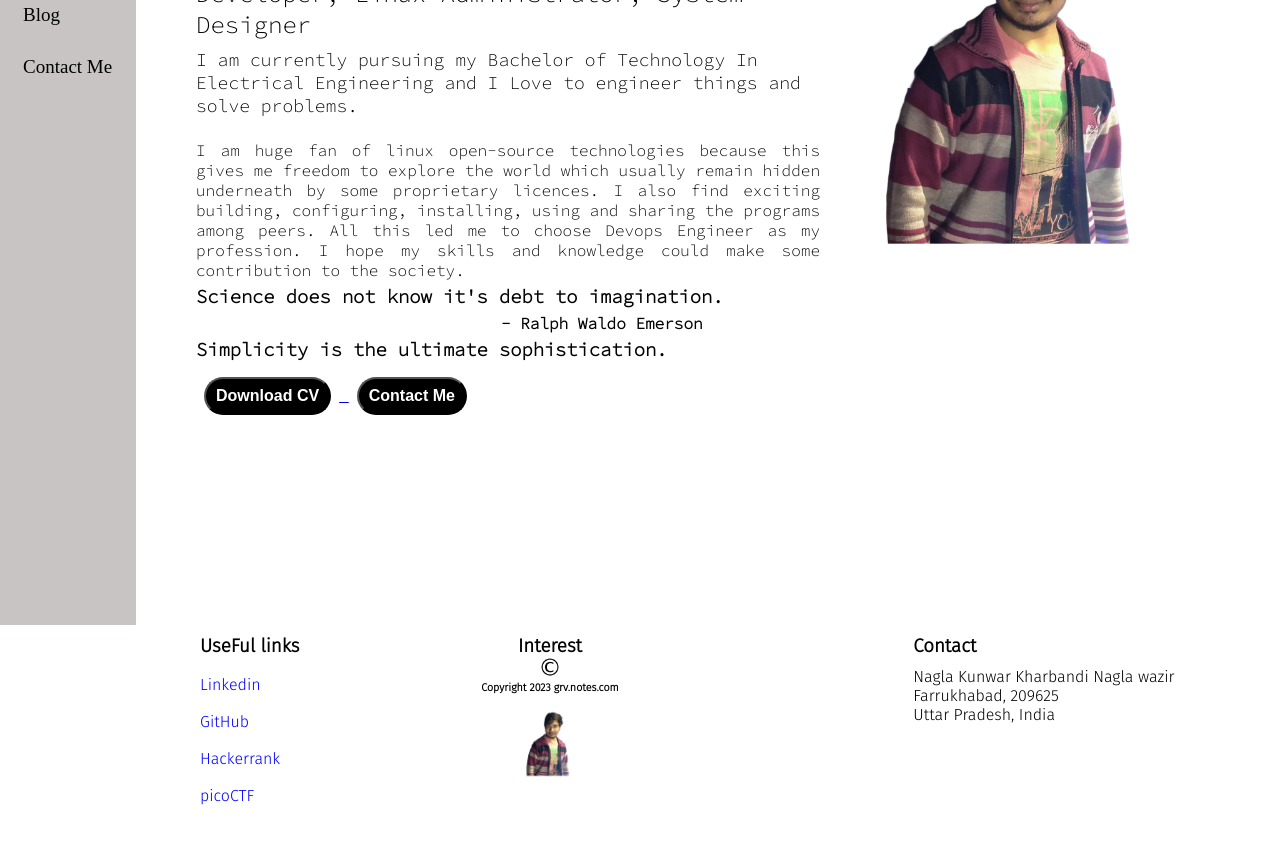
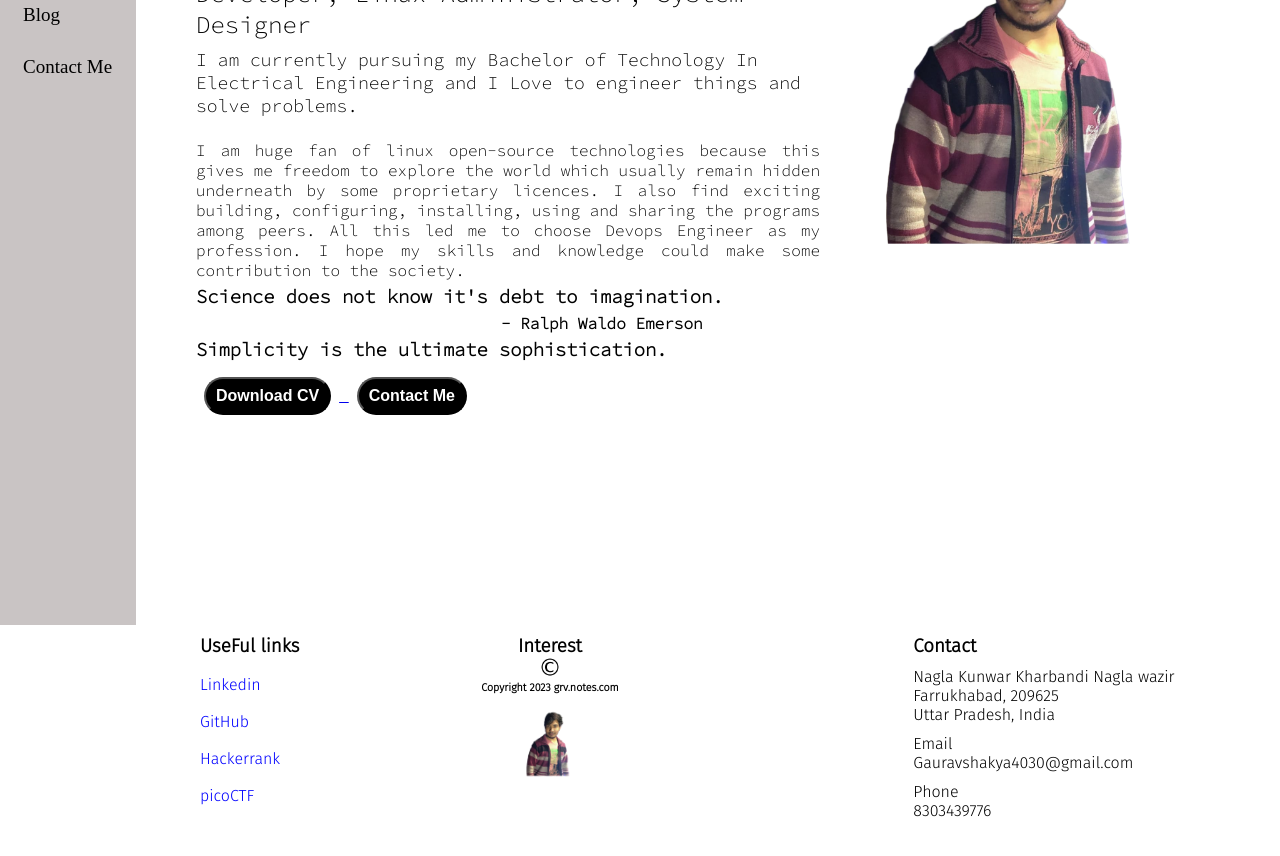
Before and after one commit to grv0563/Myportfolio, a plain HTML site: page index.html in a window 1280 px wide. Shown: the part 228-1084 px from the top of the page. Drawn offline with Linux system fonts and the light colour scheme; a script that the page names is missing.

Commit message:
emain and phone added in the footer

```diff
--- a/index.html
+++ b/index.html
@@ -91,7 +91,8 @@
         <div class="col-3">
             <h3>Contact</h3>
             <p>Nagla Kunwar Kharbandi Nagla wazir <br> Farrukhabad, 209625 <br> Uttar Pradesh, India </p>
-
+            <p>Email <br> Gauravshakya4030@gmail.com</p>
+            <p>Phone <br> 8303439776</p>
         </div>
     </div>
     <script src="/script.js"></script>
```
